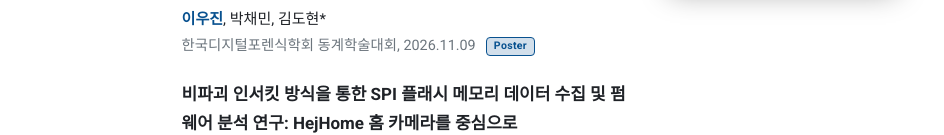
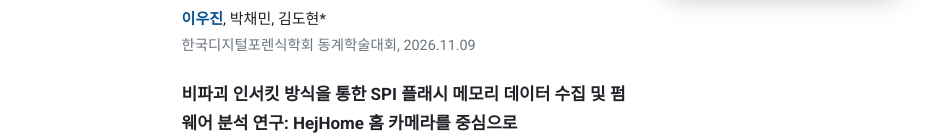
Before and after one commit to dohyun-daniel-kim/dfv-lab-homepage, a plain HTML site: page member-lee-woojin.html in a window 1280 px wide. Shown: the part 468-603 px from the top of the page, without its empty margins (130-1074 px from the left). Drawn offline with Linux system fonts and the light colour scheme.

Commit message:
Drop the Poster tag from the Codex OOXML paper
Co-Authored-By: Claude Opus 5.5 <noreply@anthropic.com>

```diff
--- a/member-lee-woojin.html
+++ b/member-lee-woojin.html
@@ -35,7 +35,7 @@
             <div class="bib-item">
               <span class="t">Windows 플랫폼에서 AI 에이전트의 OOXML 파일 오퍼레이션 흔적 분석 연구: OpenAI Codex를 중심으로</span>
               <span class="a"><span class="me">이우진</span>, 박채민, 김도현*</span>
-              <span class="v">한국디지털포렌식학회 동계학술대회, 2026.11.09 <span class="idx">Poster</span></span>
+              <span class="v">한국디지털포렌식학회 동계학술대회, 2026.11.09</span>
             </div>
             <div class="bib-item">
               <span class="t">비파괴 인서킷 방식을 통한 SPI 플래시 메모리 데이터 수집 및 펌웨어 분석 연구: HejHome 홈 카메라를 중심으로</span>
```
Also changed, not shown: member-park-chaemin.html (+1 -1 lines), papers-domestic.html (+1 -1 lines).
